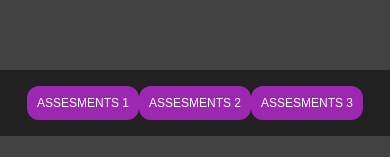
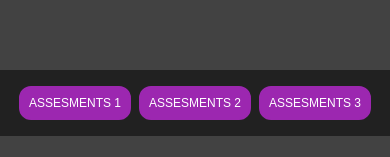
Before and after one commit to ilhamdani97/todo-react, a React (Create React App) app: page / in a window 390 px wide. Shown: the part 708-865 px from the top of the page. Built offline with nearby package versions, Linux system fonts and the light colour scheme.

Commit message:
fix mobile

```diff
--- a/src/pages/TodoList/styles.ts
+++ b/src/pages/TodoList/styles.ts
@@ -41,6 +41,7 @@ const TodoLists = {
         background-color: ${colors.darkGray};
         position: sticky;
         bottom: 0;
+        gap: 8px;
     `
 }
 
```
